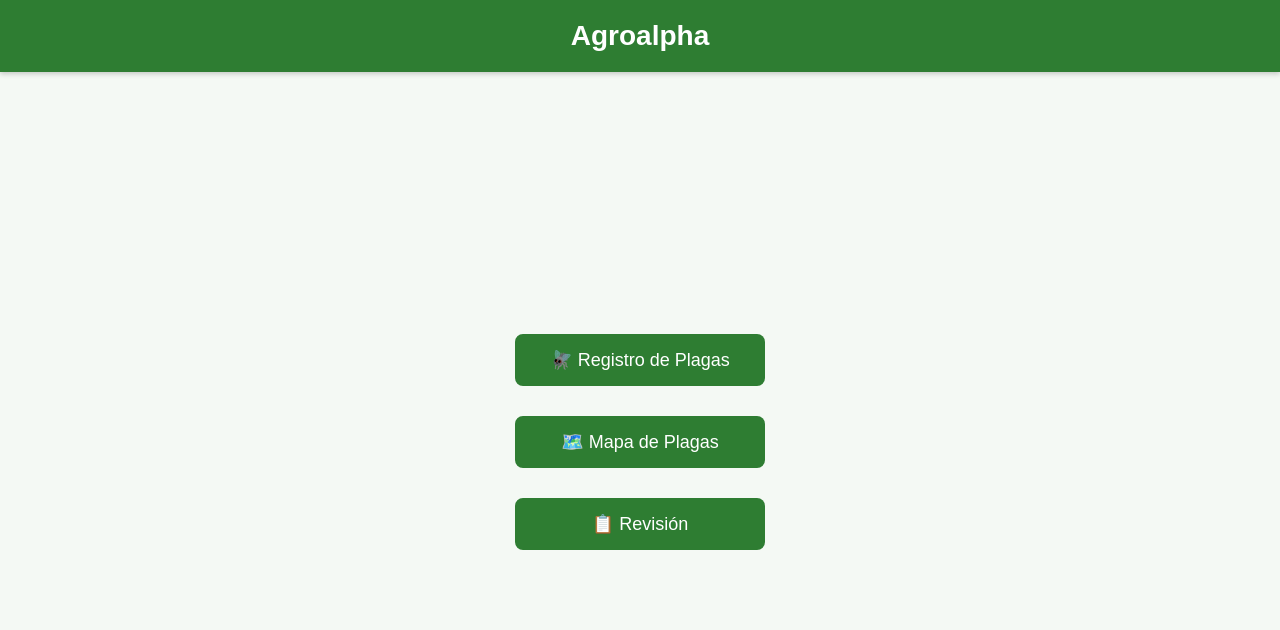
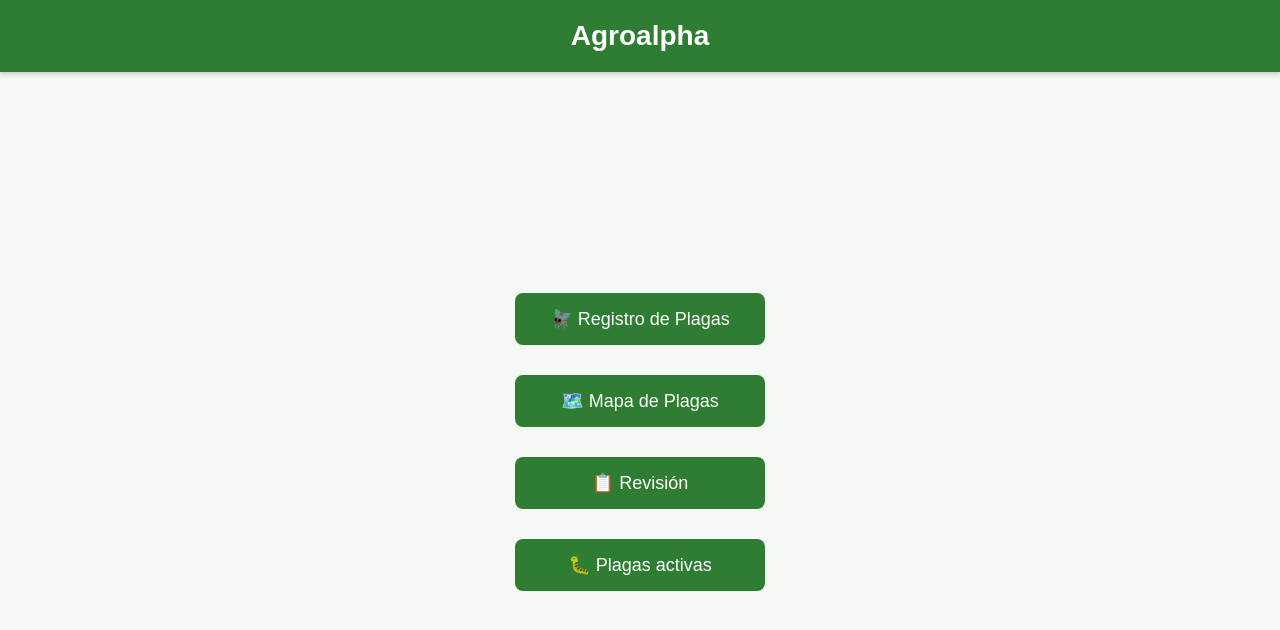
Before and after one commit to donis2004/Agroalpha, a plain HTML site: page plagas.html in a window 1280 px wide. Drawn offline with Linux system fonts and the light colour scheme.

Commit message:
plagas.html

```diff
--- a/plagas.html
+++ b/plagas.html
@@ -60,6 +60,7 @@
     <button onclick="location.href='registro.html'">🪰 Registro de Plagas</button>
     <button onclick="location.href='mapa.html'">🗺️ Mapa de Plagas</button>
     <button onclick="location.href='revision.html'">📋 Revisión</button>
+    <button onclick="location.href='plagas_activas.html'">🐛 Plagas activas</button>
   </div>
 
 </body>
```
